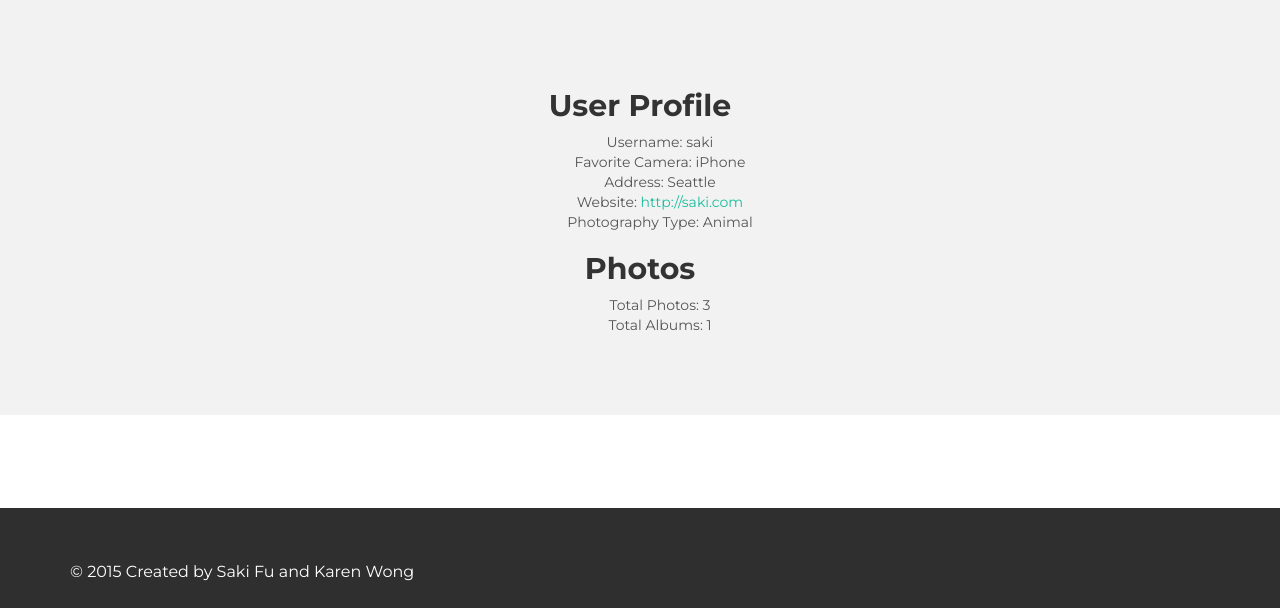
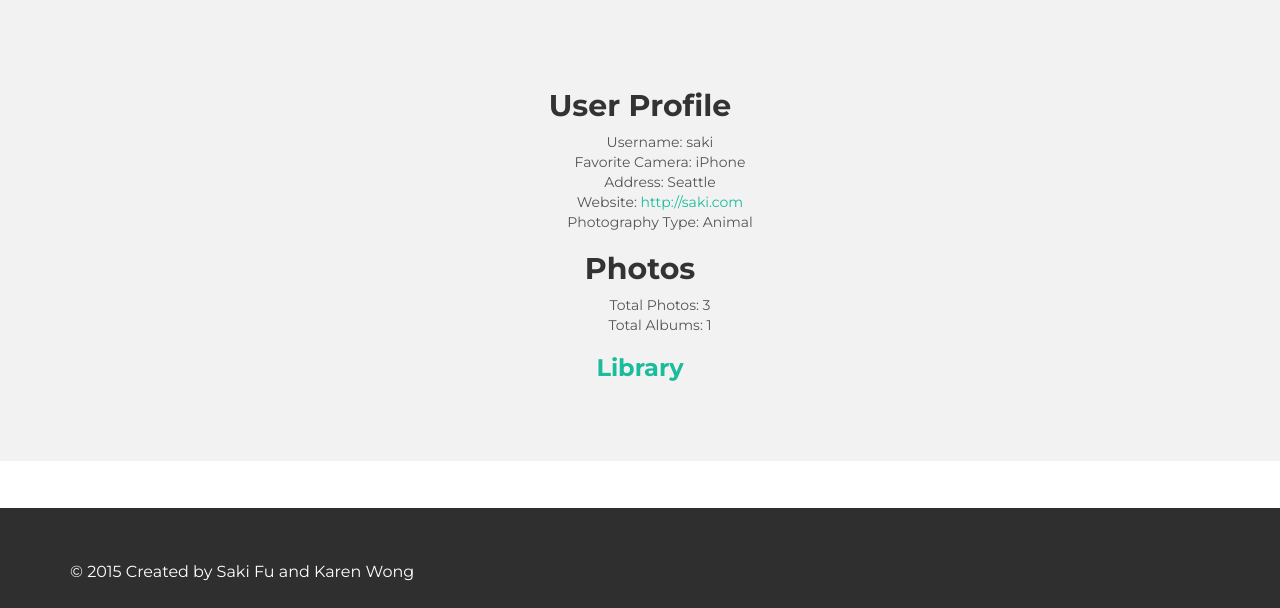
Before and after one commit to SakiFu/django-imager, a Django app: page /profile/ in a window 1280 px wide. Shown: the part 192-800 px from the top of the page. Run offline with Django 3.2, Linux system fonts and the light colour scheme; a user stored in the database is signed in; data comes from the database, SQL or seed files in the repository; some libraries are stand-ins or nearby versions.

Commit message:
add link

```diff
--- a/imagersite/imager_profile/templates/profile.html
+++ b/imagersite/imager_profile/templates/profile.html
@@ -27,7 +27,9 @@
                 <li>Total Albums: {{ user.albums.count }}</li>
                 </ul>
             </div>
+
             {% endif %}
+            <h3><a href='/images/library'>Library</a></h3>
                     </main>
                 </div><!-- /col-lg-8 -->
             </div><!-- /row -->
@@ -76,6 +78,7 @@
     ================================================== -->
     <!-- Placed at the end of the document so the pages load faster -->
     <script src="assets/js/bootstrap.min.js"></script>
+
   </body>
 </html>
 {% endblock %}
```
